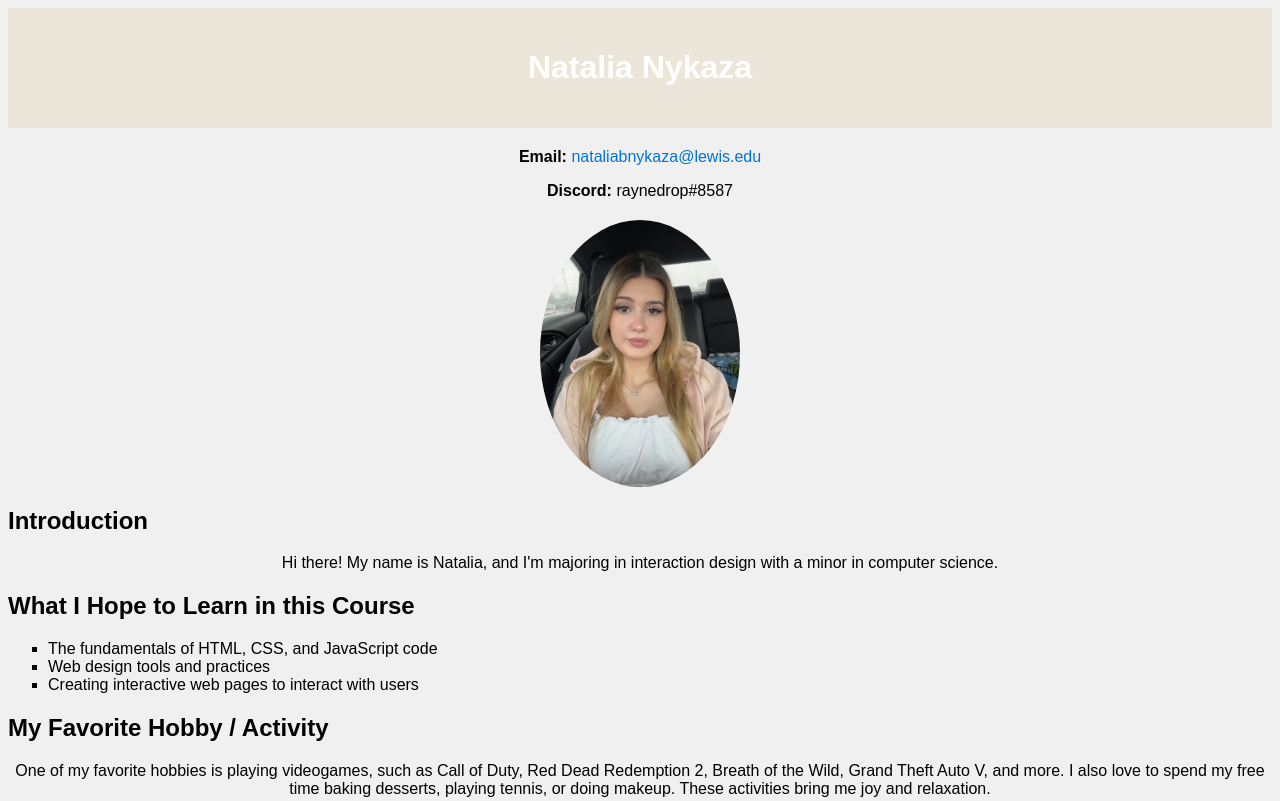
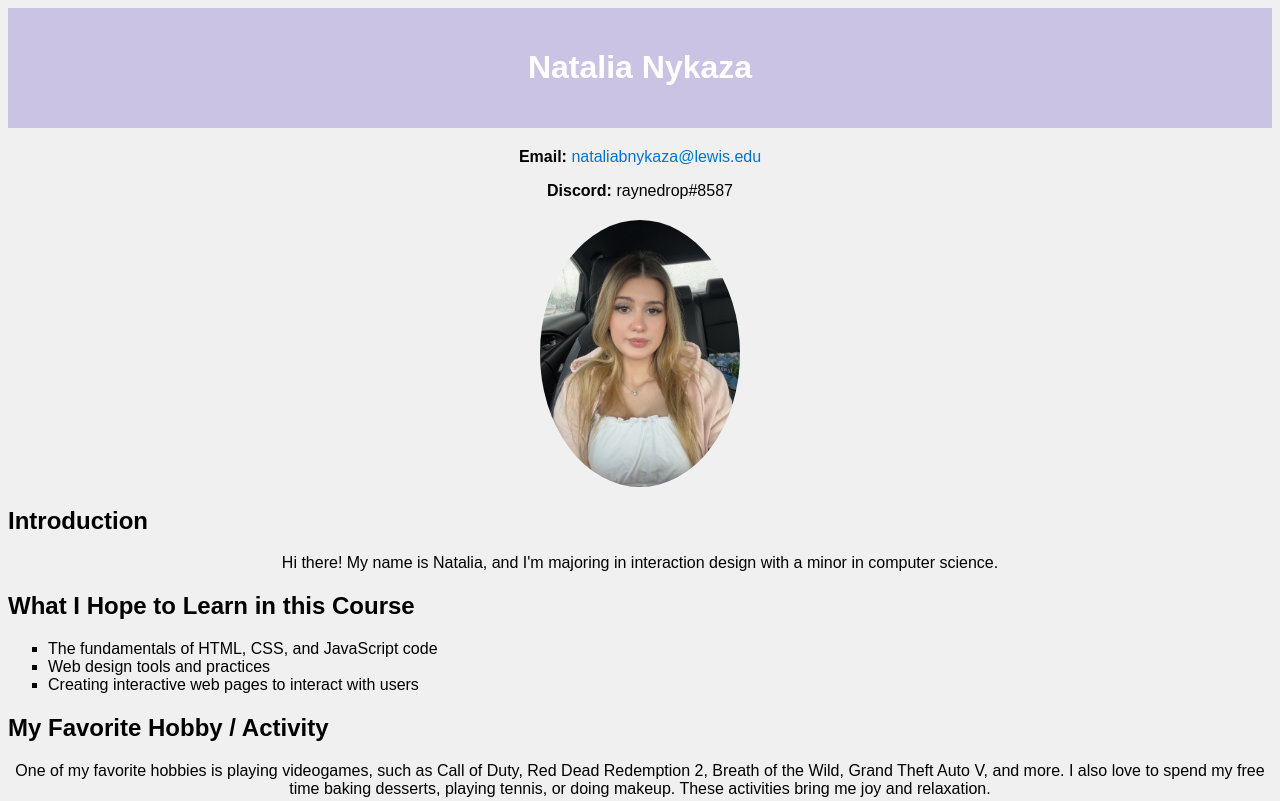
Before and after one commit to nnykaza/nnykaza.github.io, a plain HTML site: page index.html in a window 1280 px wide. Shown: the top 801 px of the page. Drawn offline with Linux system fonts and the light colour scheme.

Commit message:
Update index.html

```diff
--- a/index.html
+++ b/index.html
@@ -9,7 +9,7 @@
             text-align: center;
         }
         header {
-            background-color: #ebe6d9;
+            background-color: #CBC3E3;
             color: #fff;
             padding: 20px;
         }
```
